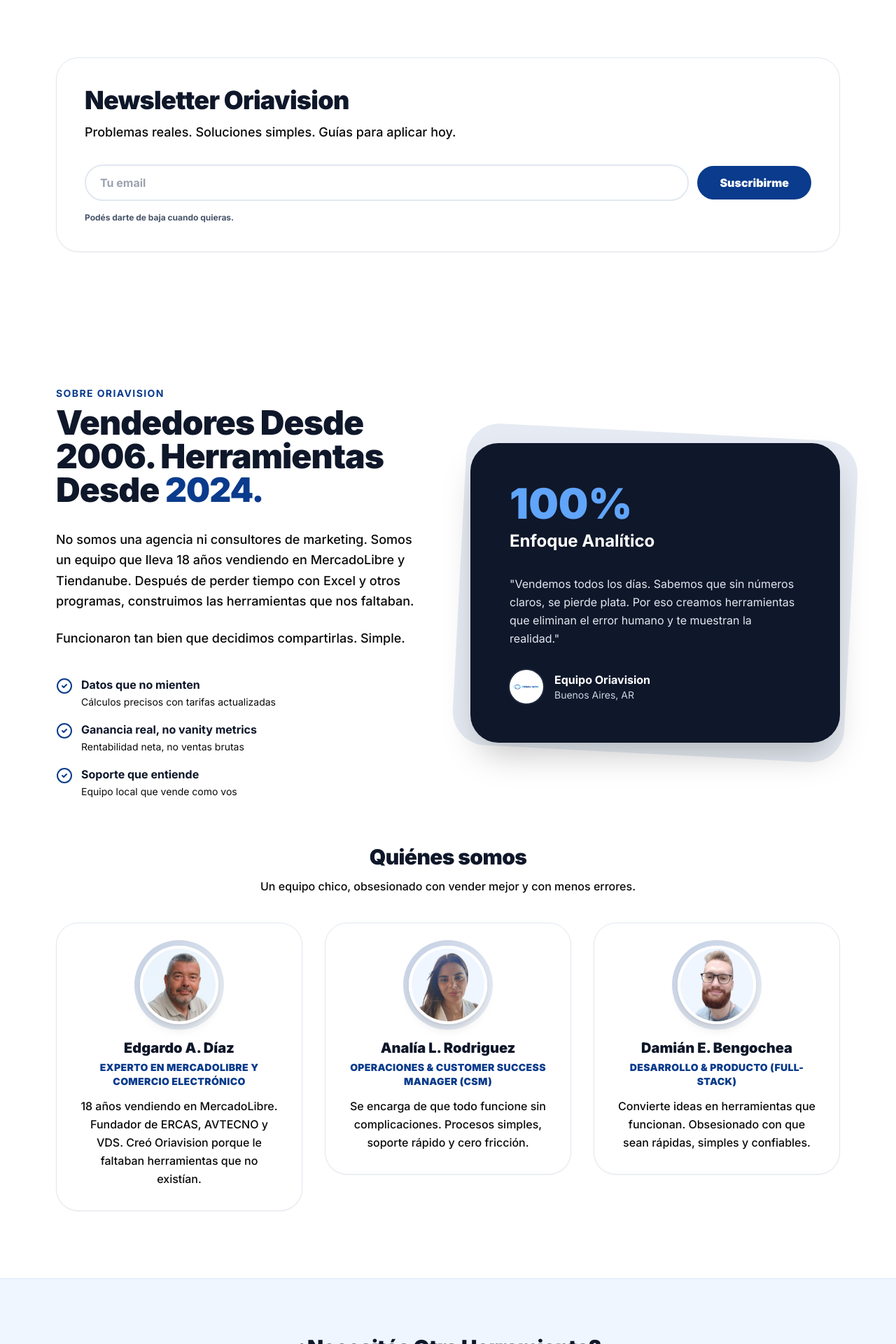
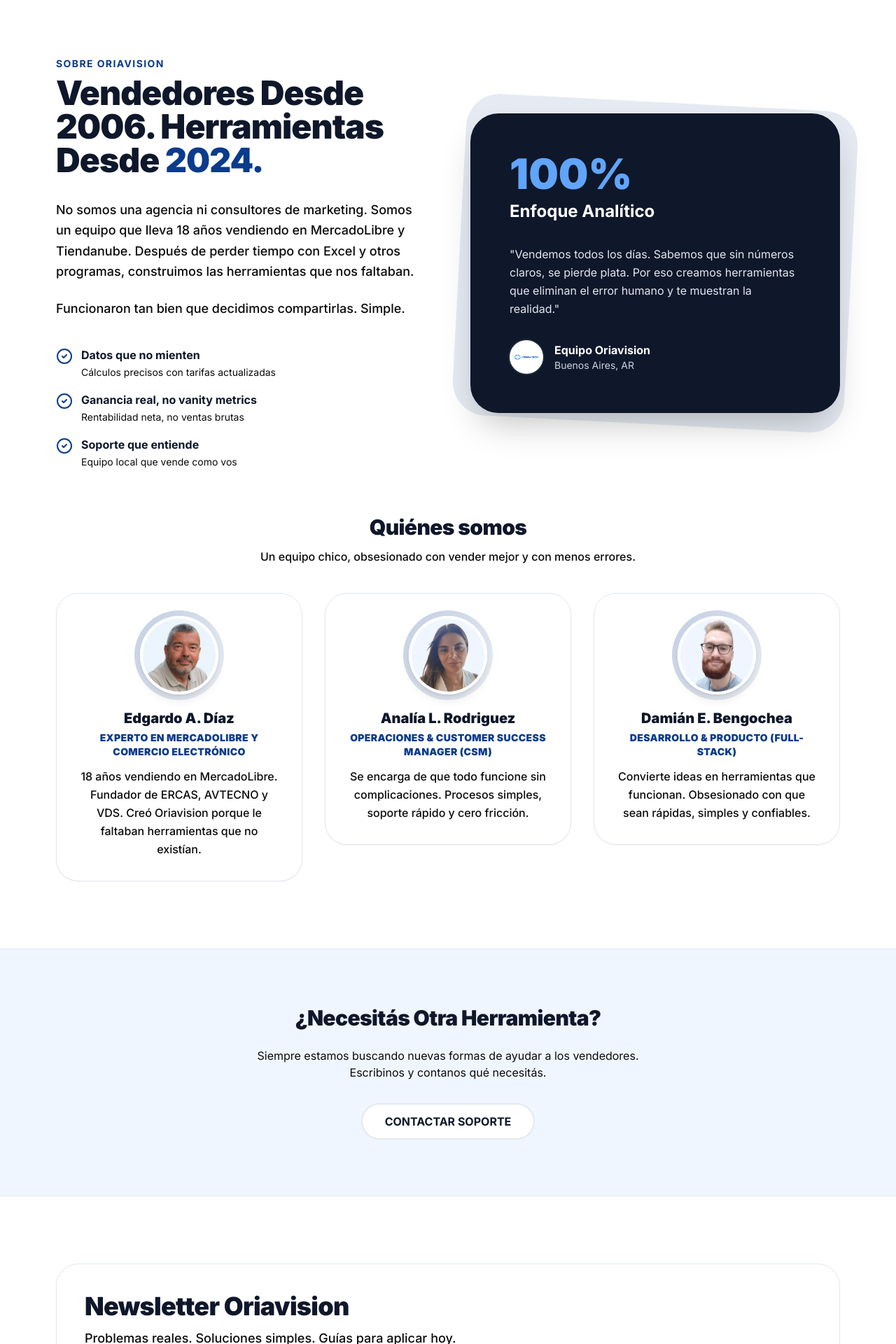
Before and after one commit to BengoDamian/oriavision-hub, a Next.js app: page / in a window 1280 px wide. Shown: the part 3120-5040 px from the top of the page at 70% size. Built offline with nearby package versions, Linux system fonts and the light colour scheme.

Commit message:
Update page.tsx

```diff
--- a/src/app/page.tsx
+++ b/src/app/page.tsx
@@ -291,9 +291,6 @@ export default function Home() {
         </div>
       </section>
 
-      {/* NEWSLETTER (captura de mails) */}
-      <Newsletter />
-
       {/* QUIÉNES SOMOS */}
       <section id="nosotros" className="py-24 bg-white overflow-hidden scroll-mt-24">
         <div className="mx-auto max-w-6xl px-4">
@@ -363,7 +360,6 @@ export default function Home() {
             </Reveal>
           </div>
 
-          {/* Equipo (3 personas) */}
           <div className="mt-16">
             <Reveal>
               <div className="text-center mb-10">
@@ -422,6 +418,9 @@ export default function Home() {
           </div>
         </Reveal>
       </section>
+
+      {/* NEWSLETTER (al final) */}
+      <Newsletter />
     </main>
   );
 }
```
